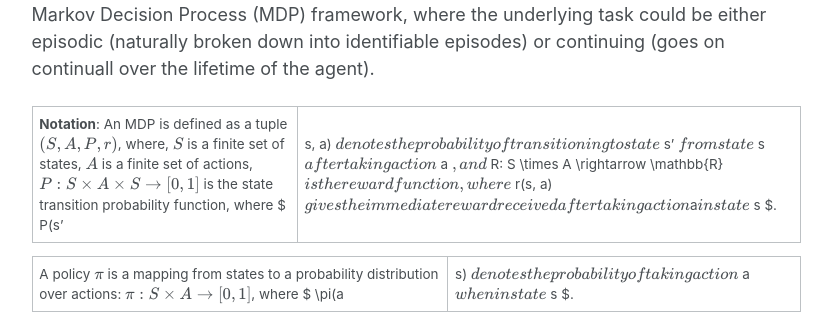
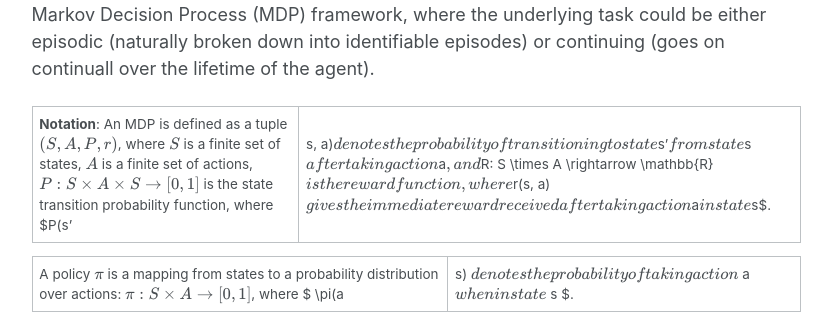
Before and after one commit to chirathyh/chirathyh.github.io, a Jekyll site: the page built from _talks/2024-07-23-on-policy-rl.md, in a window 1280 px wide and 900 px high, scrolled down 316 px. Shown: the part 124-455 px from the top of the window, without its empty margins (250-1082 px from the left). Built offline with Jekyll 4.4.1, drawn with Linux system fonts in a browser that asks for light colours; formulas are drawn with MathJax 3.

Commit message:
article update

```diff
--- a/_talks/2024-07-23-on-policy-rl.md
+++ b/_talks/2024-07-23-on-policy-rl.md
@@ -11,7 +11,7 @@ This article summarises concepts related to on-policy Reinforcement Learning (RL
 
 The interaction between a RL agent and its environment is formulated using the formal Markov Decision Process (MDP) framework, where the underlying task could be either episodic (naturally broken down into identifiable episodes) or continuing (goes on continuall over the lifetime of the agent).
 
-**Notation**: An MDP is defined as a tuple $ (S, A, P, r) $, where, $ S $ is a finite set of states, $ A $ is a finite set of actions, $ P: S \times A \times S \rightarrow [0, 1] $ is the state transition probability function, where $ P(s' | s, a) $ denotes the probability of transitioning to state $ s' $ from state $ s $ after taking action $ a $, and $ R: S \times A \rightarrow \mathbb{R} $ is the reward function, where $ r(s, a) $ gives the immediate reward received after taking action $a$ in state $ s $.
+**Notation**: An MDP is defined as a tuple $(S, A, P, r)$, where $S$ is a finite set of states, $A$ is a finite set of actions, $P: S \times A \times S \rightarrow [0, 1]$ is the state transition probability function, where $P(s' | s, a)$ denotes the probability of transitioning to state $s'$ from state $s$ after taking action $a$, and $R: S \times A \rightarrow \mathbb{R}$ is the reward function, where $r(s, a)$ gives the immediate reward received after taking action $a$ in state $s$.
 
 A policy $ \pi $ is a mapping from states to a probability distribution over actions: $ \pi: S \times A \rightarrow [0, 1] $, where $ \pi(a|s) $ denotes the probability of taking action $ a $ when in state $ s $.
 
```
